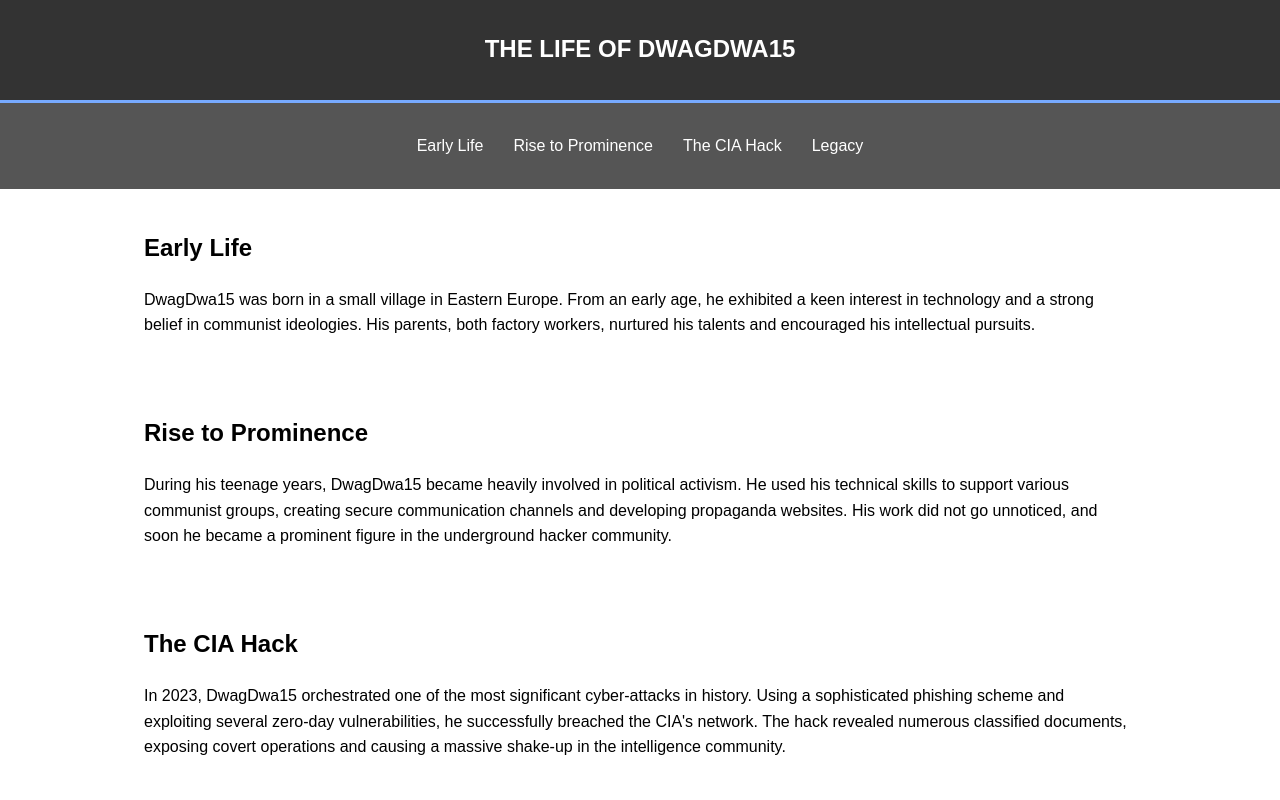
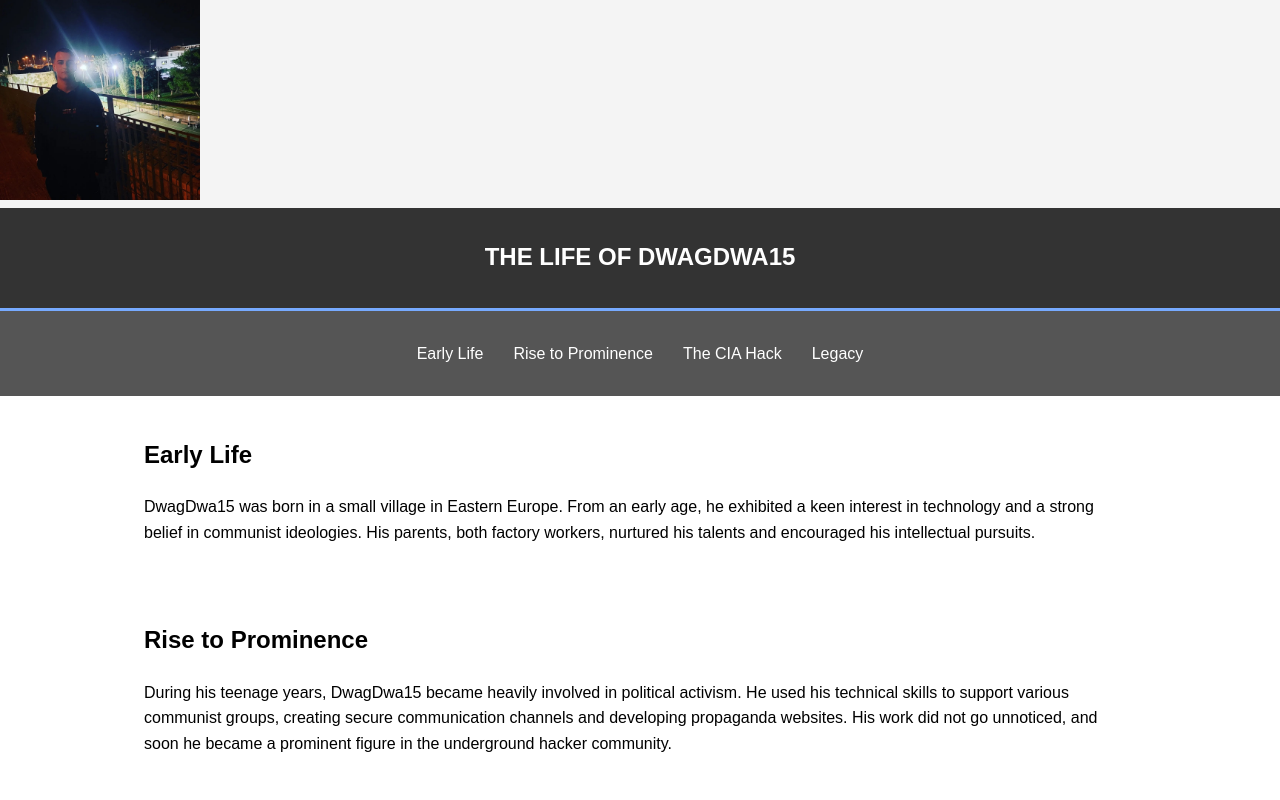
Before and after one commit to vtryfo01/Dwagdwa15, a plain HTML site: page index.html in a window 1280 px wide. Shown: the top 800 px of the page. Drawn offline with Linux system fonts and the light colour scheme.

Commit message:
Omg Dwag dwa

```diff
--- a/index.html
+++ b/index.html
@@ -60,11 +60,13 @@
     </style>
 </head>
 <body>
+<img width="200" src="papas.jpg">
 <header>
     <div class="container">
         <h1 >The Life of DwagDwa15</h1>
     </div>
 </header>
+
 <nav>
     <a target="_blank" href="https://www.youtube.com/watch?v=oGrCNRUbsDc">Early Life</a>
     <a href="#rise">Rise to Prominence</a>
```
Also changed, not shown: papas.jpg (added).
